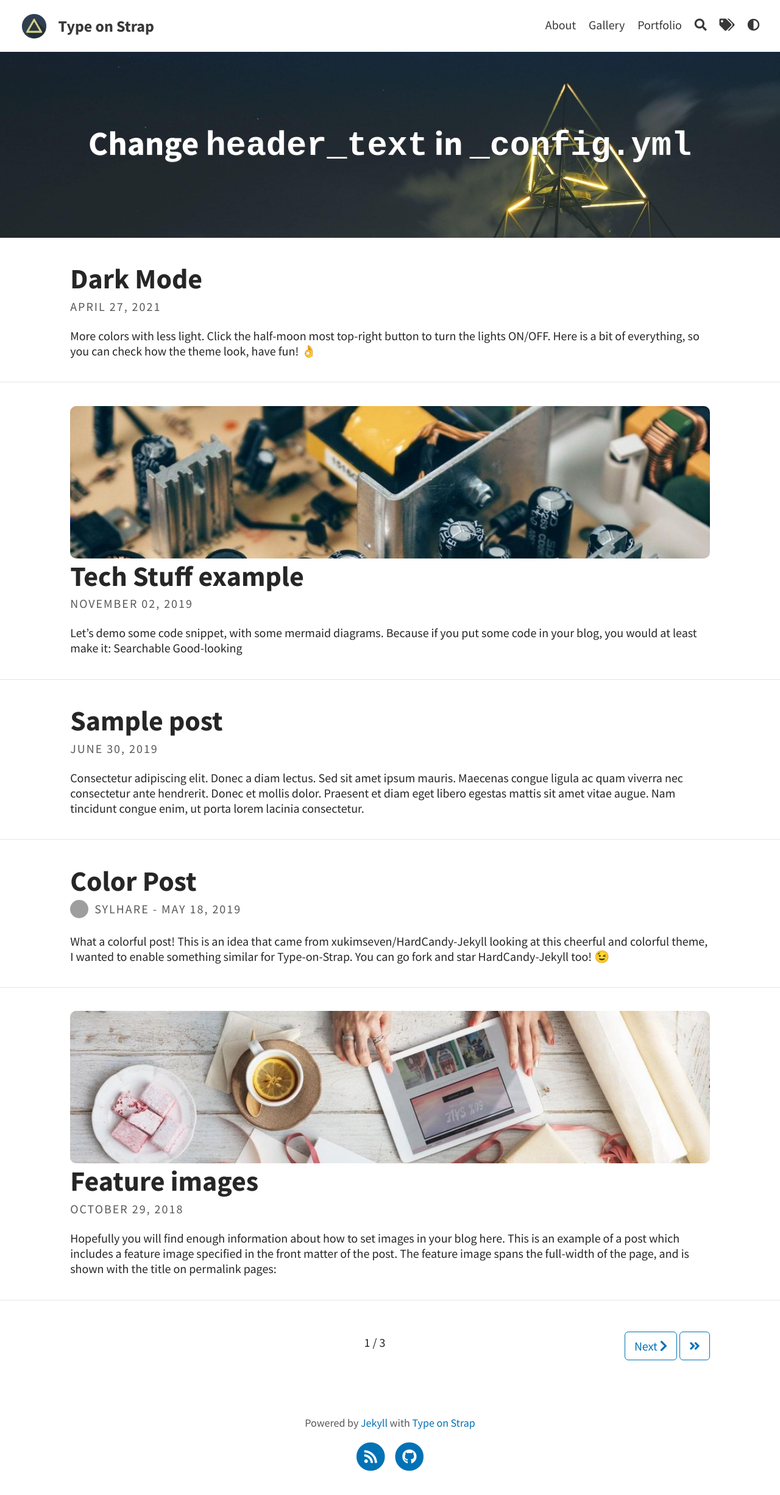
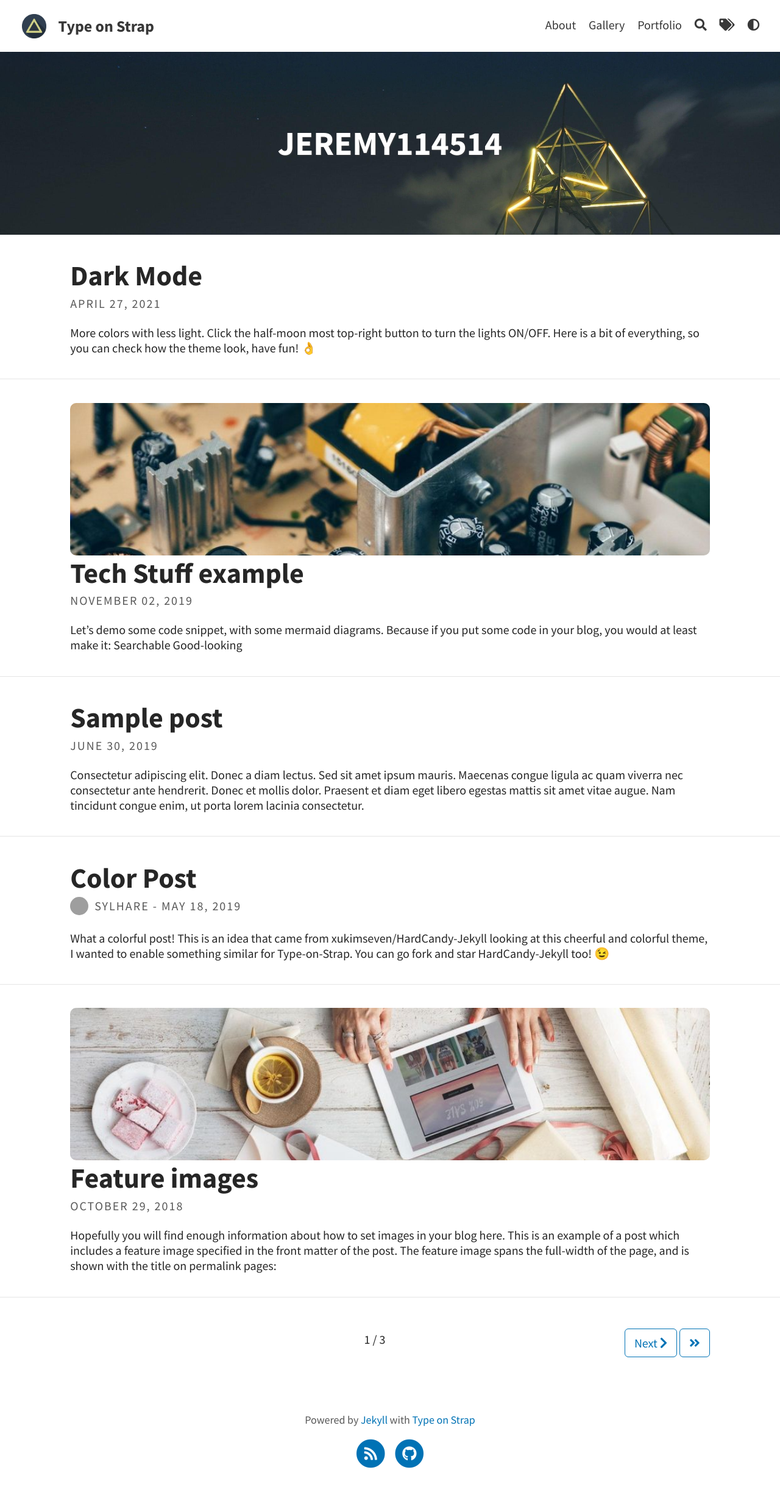
Before and after one commit to JeremyZ2/jeremyz2.github.io, a Jekyll site: the page built from index.html, in a window 1280 px wide. Shown: the whole page at 61% size. Built offline with Jekyll 4.4.1, drawn with Linux system fonts in a browser that asks for light colours; the list of posts is cut into pages by our own code; part of the change alters nothing that is shown; grey boxes are pictures that could not be loaded.

Commit message:
update config

```diff
--- a/_config.yml
+++ b/_config.yml
@@ -1,6 +1,6 @@
 # SITE CONFIGURATION
-baseurl: "/Type-on-Strap"
-url: "https://sylhare.github.io"
+baseurl: "/"
+url: "https://jeremyz2.github.io"
 
 # THEME-SPECIFIC CONFIGURATION
 title: Type on Strap                                    # site's title
@@ -9,7 +9,7 @@ avatar: assets/img/triangle.png                         # Empty for no avatar in
 favicon: assets/favicon.ico                             # Icon displayed in the tab
 
 # Header and footer text
-header_text: Change <code>header_text</code> in <code>_config.yml</code>  # Change Blog header text
+header_text: JEREMY114514  # Change Blog header text
 header_feature_image: assets/img/header/triangular.jpeg
 header_feature_image_responsive: true
 footer_text: >
```
